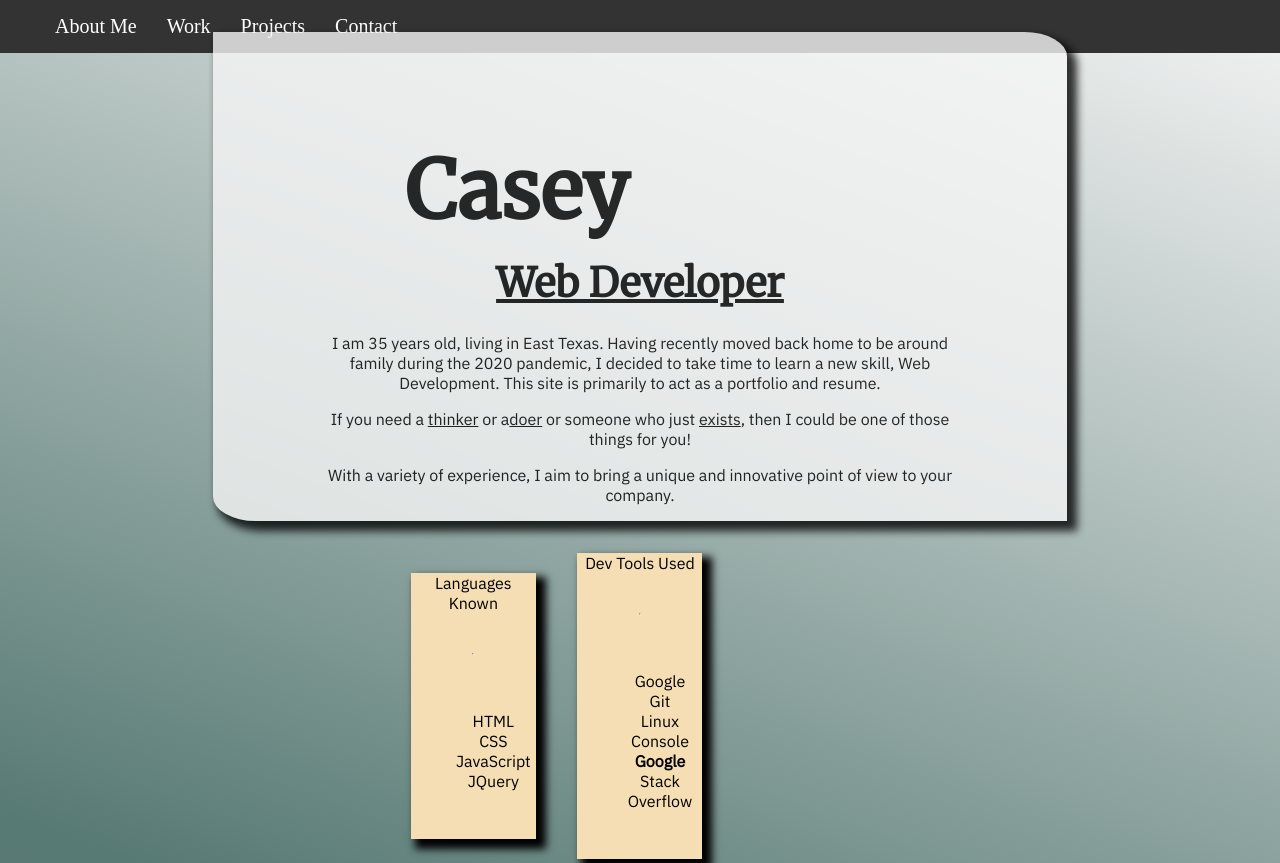
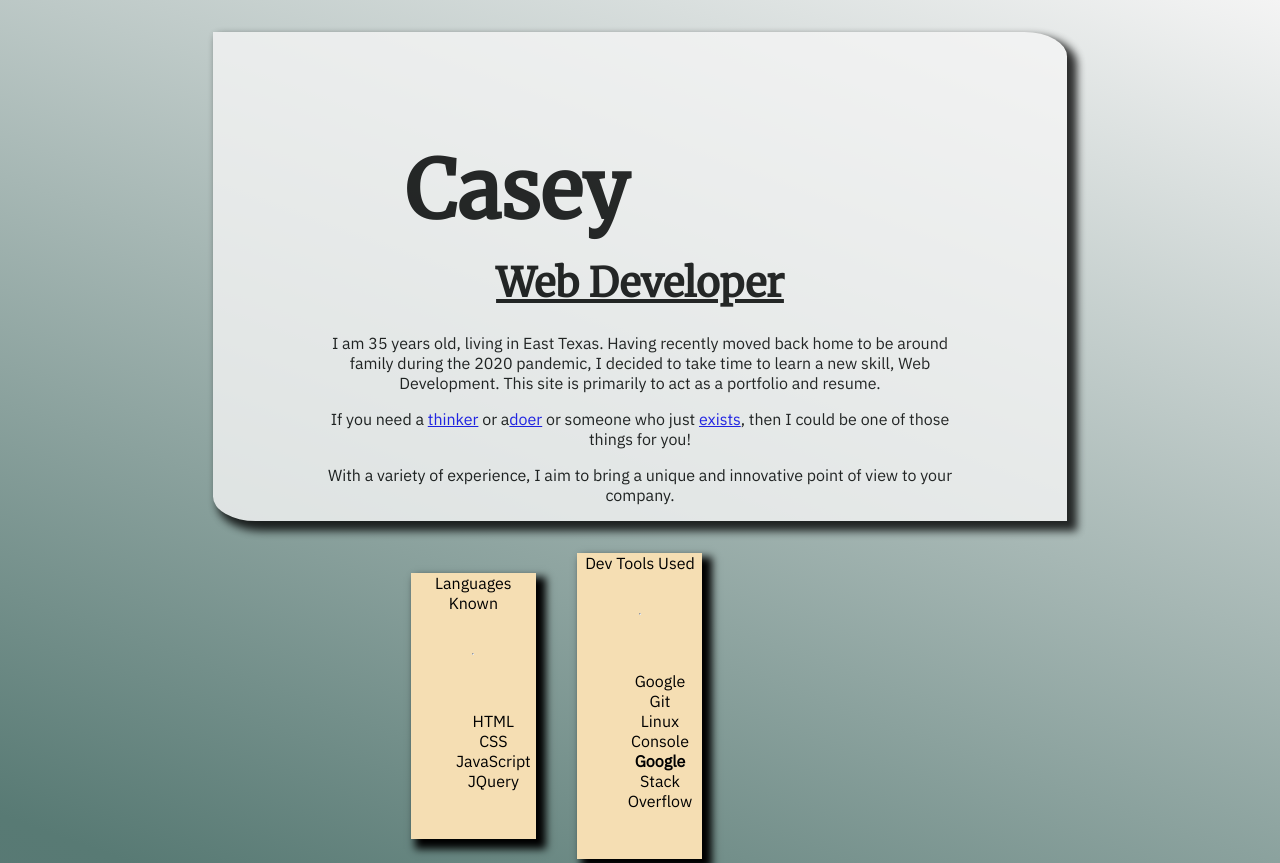
Before and after one commit to carter85/ccartersite, a plain HTML site: page about.html in a window 1280 px wide. Shown: the top 863 px of the page. Drawn offline with nearby package versions, Linux system fonts and the light colour scheme.

Commit message:
fixed navbar not scrolling

```diff
--- a/about.html
+++ b/about.html
@@ -180,16 +180,6 @@
 
 <script src="js/hireMe.js">
 
-var prevScrollpos = window.pageYOffset;
-window.onscroll = function() {
-  var currentScrollPos = window.pageYOffset;
-  if (prevScrollpos > currentScrollPos) {
-    document.getElementById("navbar").style.top = "0";
-  } else {
-    document.getElementById("navbar").style.top = "-50px";
-  }
-  prevScrollpos = currentScrollPos;
-}
 </script>
 
 </body>
--- a/css/about-style.css
+++ b/css/about-style.css
@@ -63,7 +63,7 @@ body {
 }
 
 @keyframes nameMove {
-    0% {position: ;}
+    0% {left:-10em ;}
     100% {left: 5.2em;}
 }
 
@@ -160,32 +160,58 @@ body {
 }
 
 a {
-    color: black;
     text-decoration-line: none;
 }
 ul {
     list-style-type: none;
 }
+/*
+#navbar {
+    position: fixed;
+    top: 0;
+    max-width: auto;
+    width: 100%;
+    transition: top 0.3s;
+    margin: 0;
+    left: 0;
+    z-index: 10;
+  } */
+
+  /* Style the navbar links */
+/*   #navbar a {
+    float: left;
+    display: block;
+    color: black;
+    text-align: center;
+    padding: 15px;
+    text-decoration: none;
+  } */
+
+ /*  #navbar a:hover {
+    background-color: #ddd;
+    color: red;
+  } */
 
 #navbar {
-    background-color: #333; /* Black background color */
-    position: fixed; /* Make it stick/fixed */
-    top: 0; /* Stay on top */
-    max-width: auto; /* Full width */
+    background-color: #333;
+    position: fixed;
+    top: -50px;
     width: 100%;
-    transition: top 0.3s; /* Transition effect when sliding down (and up) */
+    left: 0;
     margin: 0;
-    left: 0;
+    display: block;
+    transition: top 0.3s;
+    z-index: 10;
   }
 
-  /* Style the navbar links */
   #navbar a {
     float: left;
     display: block;
-    color: white;
+    color: #f2f2f2;
     text-align: center;
     padding: 15px;
     text-decoration: none;
+    font-size: 17px;
   }
 
   #navbar a:hover {
--- a/js/hireMe.js
+++ b/js/hireMe.js
@@ -1,6 +1,10 @@
-function firstNameMove() {
 
+window.onscroll = function() {scrollFunction()};
+
+function scrollFunction() {
+  if (document.body.scrollTop > 20 || document.documentElement.scrollTop > 50) {
+      document.getElementById("navbar").style.top = "0";
+} else {
+    document.getElementById("navbar").style.top = "-50px";
+  }
 }
-
-$("firstName").moveto(668, 565);
-$(document).ready();
```
